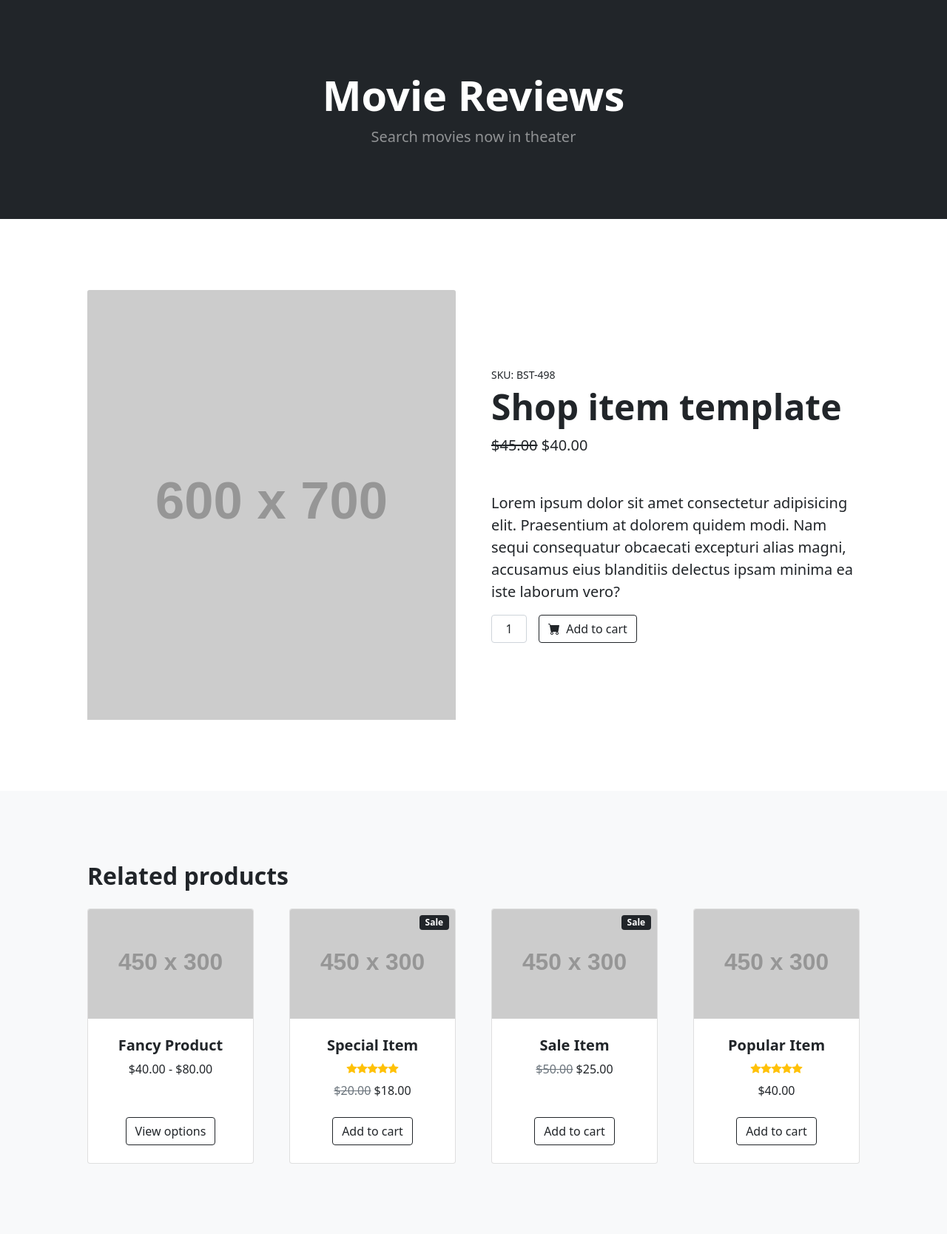
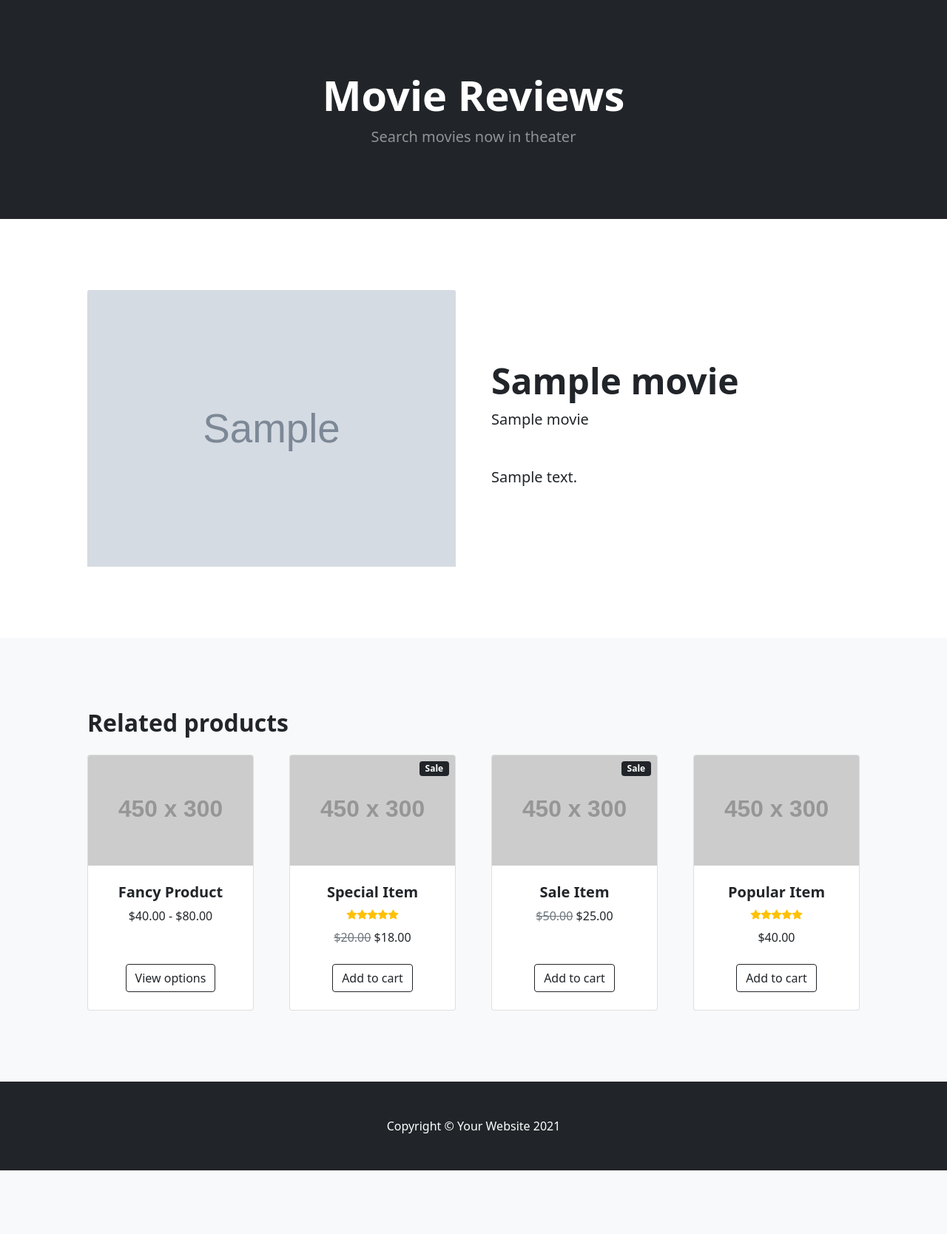
Before and after one commit to nathan29849/likelion_hackathon_Group1, a Django app: page /blog/1/ in a window 1280 px wide. Shown: the part 57-1725 px from the top of the page at 74% size. After the commit the page ends 1639 px from the top, so only its background shows below. Run offline with Django 3.2, Linux system fonts and the light colour scheme; tables that the repository leaves empty hold one stand-in row (values such as "Sample post"); grey boxes marked "Sample" are stand-in pictures; grey boxes labelled with a size stand in for pictures from a placeholder-image service; some libraries are stand-ins or nearby versions.

Commit message:
부트스트랩 detail 적용

```diff
--- a/blog/templates/detail_1.html
+++ b/blog/templates/detail_1.html
@@ -5,21 +5,17 @@
         <section class="py-5">
             <div class="container px-4 px-lg-5 my-5">
                 <div class="row gx-4 gx-lg-5 align-items-center">
-                    <div class="col-md-6"><img class="card-img-top mb-5 mb-md-0" src="https://dummyimage.com/600x700/dee2e6/6c757d.jpg" alt="..." /></div>
+                    <div class="col-md-6"><img class="card-img-top mb-5 mb-md-0" src="{{movie.poster_url}}" alt="..."/></div>
                     <div class="col-md-6">
-                        <div class="small mb-1">SKU: BST-498</div>
-                        <h1 class="display-5 fw-bolder">Shop item template</h1>
+                        <div class="small mb-1"></div>
+                        <h1 class="display-5 fw-bolder">{{movie.title_kor}}</h1>
                         <div class="fs-5 mb-5">
-                            <span class="text-decoration-line-through">$45.00</span>
-                            <span>$40.00</span>
+                            <span class="text-decoration-line-through"></span>
+                            <span>{{movie.title_eng}}</span>
                         </div>
-                        <p class="lead">Lorem ipsum dolor sit amet consectetur adipisicing elit. Praesentium at dolorem quidem modi. Nam sequi consequatur obcaecati excepturi alias magni, accusamus eius blanditiis delectus ipsam minima ea iste laborum vero?</p>
+                        <p class="lead">{{movie.summary}}</p>
                         <div class="d-flex">
-                            <input class="form-control text-center me-3" id="inputQuantity" type="num" value="1" style="max-width: 3rem" />
-                            <button class="btn btn-outline-dark flex-shrink-0" type="button">
-                                <i class="bi-cart-fill me-1"></i>
-                                Add to cart
-                            </button>
+
                         </div>
                     </div>
                 </div>
```
